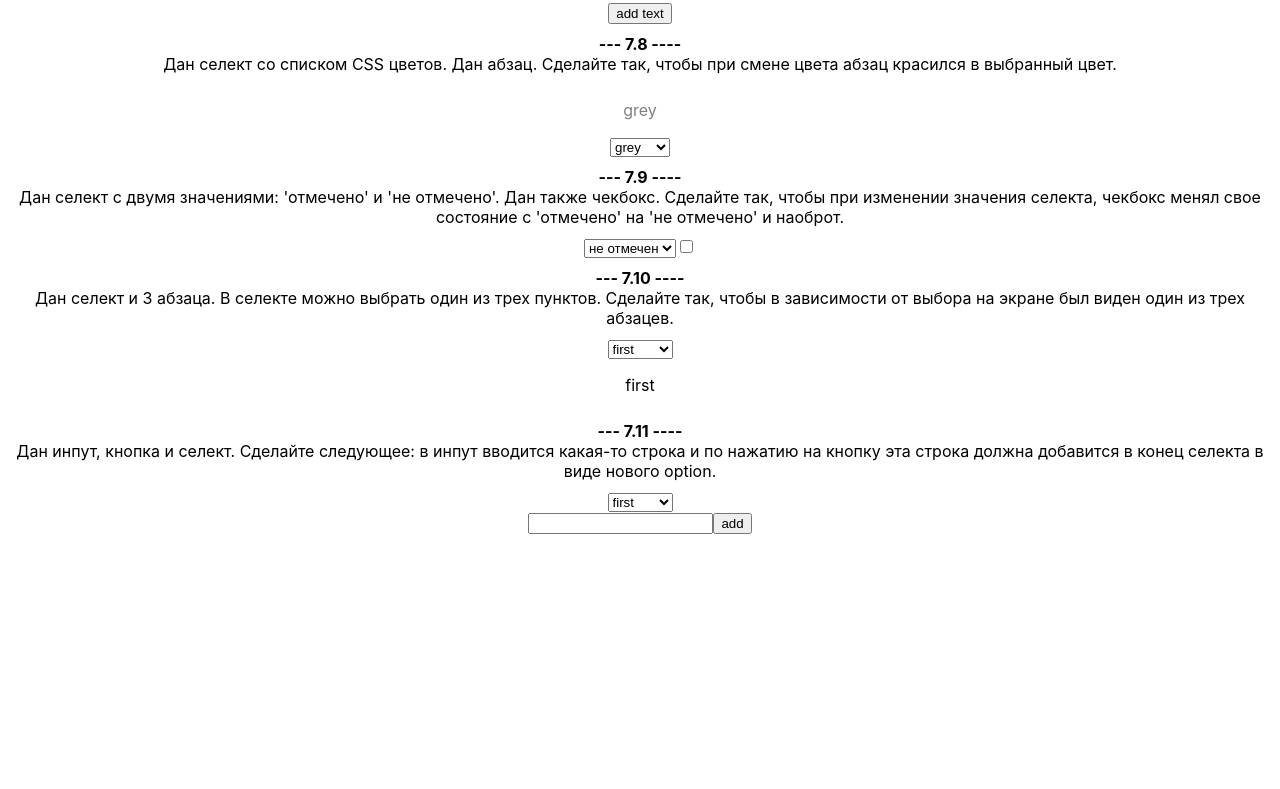
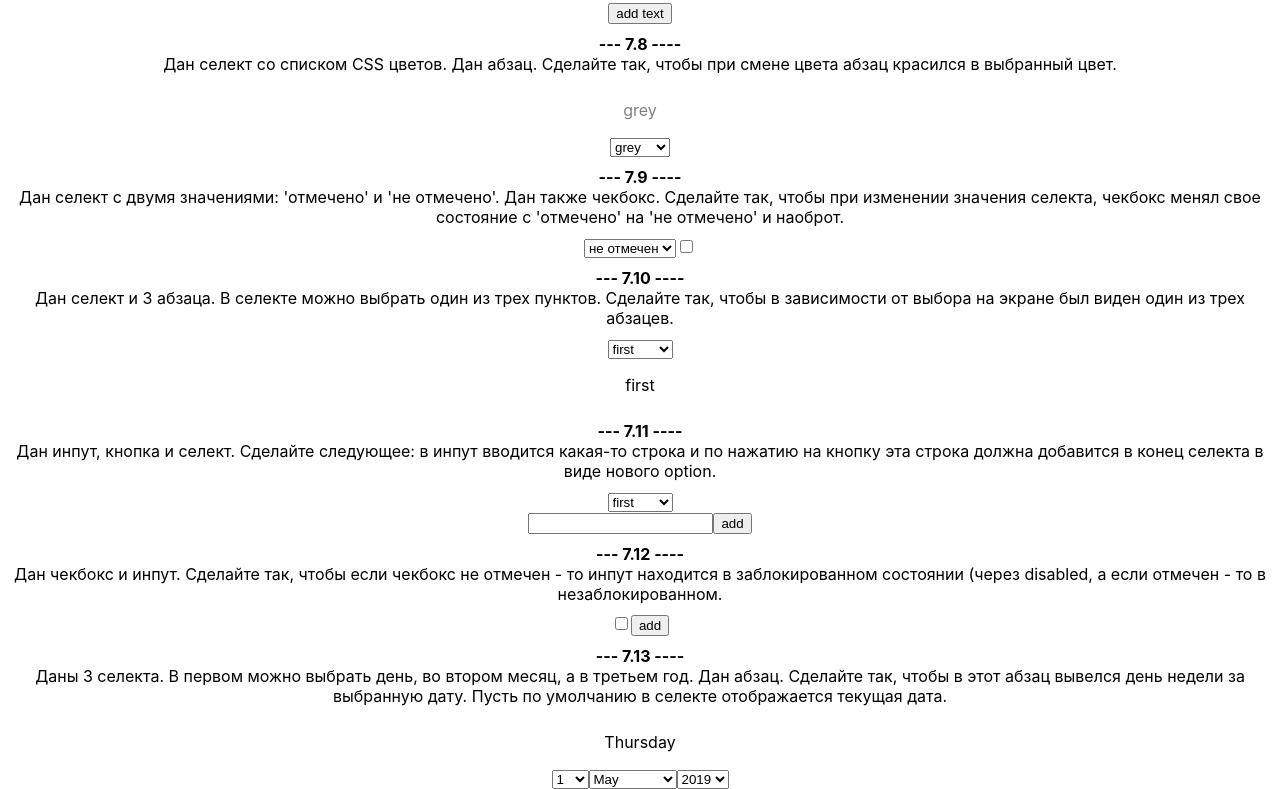
Before and after one commit to PavelNestor/reactTest, a React (Create React App) app in the folder l1/my-app/: page /lesson7 in a window 1280 px wide. Shown: the part 1385-2174 px from the top of the page. Before the commit the page ends 1919 px from the top, so only its background shows below. Built offline with nearby package versions, Linux system fonts and the light colour scheme.

Commit message:
start lesson 7.13

```diff
--- a/l1/my-app/src/lessons/data/data7.json
+++ b/l1/my-app/src/lessons/data/data7.json
@@ -42,5 +42,13 @@
     {
         "header": "--- 7.11 ----",
         "text": "Дан инпут, кнопка и селект. Сделайте следующее: в инпут вводится какая-то строка и по нажатию на кнопку эта строка должна добавится в конец селекта в виде нового option."
+    },
+    {
+        "header": "--- 7.12 ----",
+        "text": "Дан чекбокс и инпут. Сделайте так, чтобы если чекбокс не отмечен - то инпут находится в заблокированном состоянии (через disabled, а если отмечен - то в незаблокированном."
+    },
+    {
+        "header": "--- 7.13 ----",
+        "text": "Даны 3 селекта. В первом можно выбрать день, во втором месяц, а в третьем год. Дан абзац. Сделайте так, чтобы в этот абзац вывелся день недели за выбранную дату. Пусть по умолчанию в селекте отображается текущая дата."
     }
 ]
--- a/l1/my-app/src/lessons/lesson7.js
+++ b/l1/my-app/src/lessons/lesson7.js
@@ -8,7 +8,7 @@ export default function Lesson7() {
     <div style={{ textAlign: 'center' }}>
       <div style={{ border: '1px dotted grey' }}><h2 >Задачи для решения</h2></div>
       {[Lesson71, Lesson72, Lesson73, Lesson74, Lesson75, Lesson76, Lesson77, Lesson78,
-        Lesson79, Lesson710, Lesson711,].map((Comp, index) => {
+        Lesson79, Lesson710, Lesson711, Lesson712, Lesson713].map((Comp, index) => {
           return (
             <div key={index}><WriteHeader num={index} /><Comp /></div>
           );
@@ -225,3 +225,115 @@ const Lesson711 = () => {
     </div>
   );
 };
+
+const Lesson712 = () => {
+  const [input, setInput] = React.useState(false);
+  const handleCheck = () => setInput(!input);
+  return (
+    <div>
+      <input type="checkbox" onChange={handleCheck} />
+      <input type="submit" value="add" disabled={input} />
+    </div>
+  );
+};
+
+const Lesson713 = () => {
+  const today = new Date();
+  // const [day, setDay] = React.useState(today.getDay());
+  // const [date, setDate] = React.useState(today.getDate()-1);
+  // const [month, setMonth] = React.useState(today.getMonth());
+  // const [year, setYear] = React.useState(today.getFullYear());
+  const days = [
+    'Sunday',
+    'Monday',
+    'Tuesday',
+    'Wednesday',
+    'Thursday',
+    'Friday',
+    'Saturday',];
+  const [selectedDate, setSelectedDate] = React.useState({
+    date: today.getDate()+1,
+    month: today.getMonth(),
+    year: today.getFullYear(),
+    day: days[today.getDay()],
+  });
+
+
+  const dates = [1, 2, 3, 4, 5, 6, 7, 8, 9, 10, 11, 12, 13, 14, 15, 16, 17, 18, 19, 20];
+  const months = [
+    "January",
+    "February",
+    "March",
+    "April",
+    "May",
+    "June",
+    "July",
+    "August",
+    "September",
+    "October",
+    "November",
+    "December",];
+  const years = [
+    2019,
+    2018,
+    2017,
+    2016,
+    2015,
+    2014,
+    2013,];
+
+
+  const handleSelectDate = event => {
+    //setDate(event.target.value);
+    setSelectedDate(
+      selectedDate.date = event.target.value,
+      selectedDate.day = dates[ new Date(selectedDate.year, selectedDate.month, selectedDate.date).getDay()],
+    );
+    console.log(selectedDate.date);
+    console.log(selectedDate.day);
+
+  }
+  const handleSelectMonth = event => {
+    //setMonth(event.target.value);
+    //setDay(new Date(year, month, date).getDay());
+    setSelectedDate(
+      selectedDate.month = event.target.value,
+    );
+  }
+  const handleSelectYear = event => {
+    //setYear(event.target.value);
+    //setDay(new Date(year, month, date).getDay());
+    setSelectedDate(
+      selectedDate.year = event.target.value,
+    );
+  }
+
+  // const getDays = numberOfMonth => {
+  //   const result = [];
+  //   for (var i=0; i <= numberOfMonth; i++) {
+  //     result.push([i+1]);
+  //     console.log(result.length);
+
+  //   }
+  //   return result;
+  // };
+
+  // const getDay = () =>
+
+  return (
+    <div>
+      <p>{selectedDate.day}</p>
+      <form>
+        <select onChange={handleSelectDate} value={selectedDate.date}>
+          {dates.map((item, index) => <option value={index} key={index}>{item}</option>)}
+        </select>
+        <select onChange={handleSelectMonth} value={selectedDate.month}>
+          {months.map((item, index) => <option value={index} key={index}>{item}</option>)}
+        </select>
+        <select onChange={handleSelectYear}  value={selectedDate.year}>
+          {years.map((item, index) => <option value={index} key={index}>{item}</option>)}
+        </select>
+      </form>
+    </div>
+  );
+};
```
